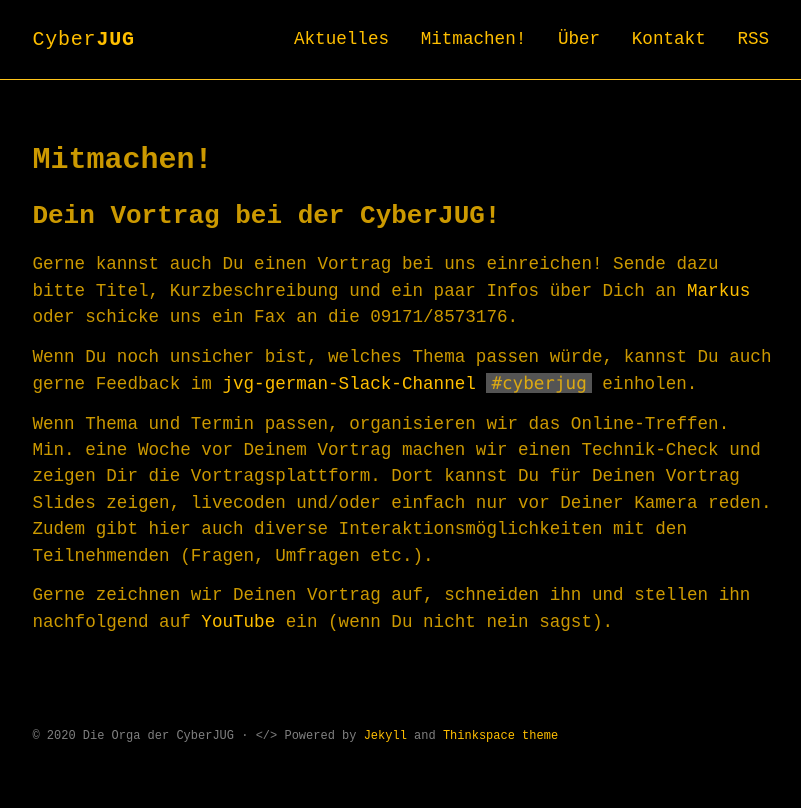
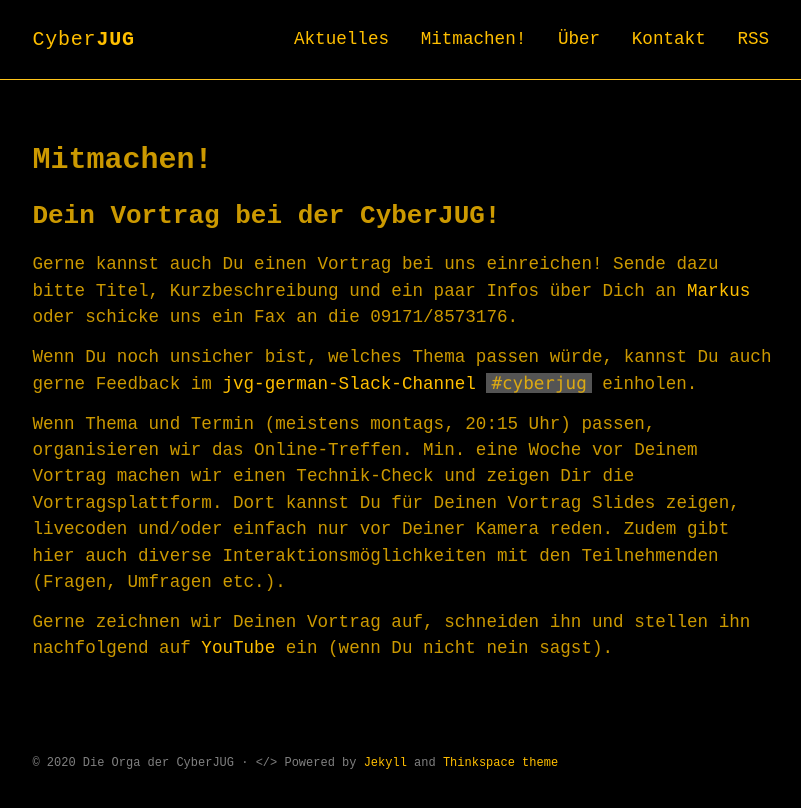
Before and after one commit to cyberjug/website, a Jekyll site: the page built from docs/mitmachen.md, in a window 1280 px wide. Shown: the top 808 px of the page, without its empty margins (234-1035 px from the left). Built offline with Jekyll 4.4.1, drawn with Linux system fonts in a browser that asks for light colours; some web fonts are replaced.

Commit message:
add weekday info

```diff
--- a/docs/mitmachen.md
+++ b/docs/mitmachen.md
@@ -11,6 +11,6 @@ Sende dazu bitte Titel, Kurzbeschreibung und ein paar Infos über Dich an <a hre
 
 Wenn Du noch unsicher bist, welches Thema passen würde, kannst Du auch gerne Feedback im [jvg-german-Slack-Channel](https://slackin-jvm-german.herokuapp.com) `#cyberjug` einholen.
 
-Wenn Thema und Termin passen, organisieren wir das Online-Treffen. Min. eine Woche vor Deinem Vortrag machen wir einen Technik-Check und zeigen Dir die Vortragsplattform. Dort kannst Du für Deinen Vortrag Slides zeigen, livecoden und/oder einfach nur vor Deiner Kamera reden. Zudem gibt hier auch diverse Interaktionsmöglichkeiten mit den Teilnehmenden (Fragen, Umfragen etc.).
+Wenn Thema und Termin (meistens montags, 20:15 Uhr) passen, organisieren wir das Online-Treffen. Min. eine Woche vor Deinem Vortrag machen wir einen Technik-Check und zeigen Dir die Vortragsplattform. Dort kannst Du für Deinen Vortrag Slides zeigen, livecoden und/oder einfach nur vor Deiner Kamera reden. Zudem gibt hier auch diverse Interaktionsmöglichkeiten mit den Teilnehmenden (Fragen, Umfragen etc.).
 
 Gerne zeichnen wir Deinen Vortrag auf, schneiden ihn und stellen ihn nachfolgend auf [YouTube](https://www.youtube.com/channel/UC6GC-2REbNELyMDNXGCBcIA) ein (wenn Du nicht nein sagst).
```
